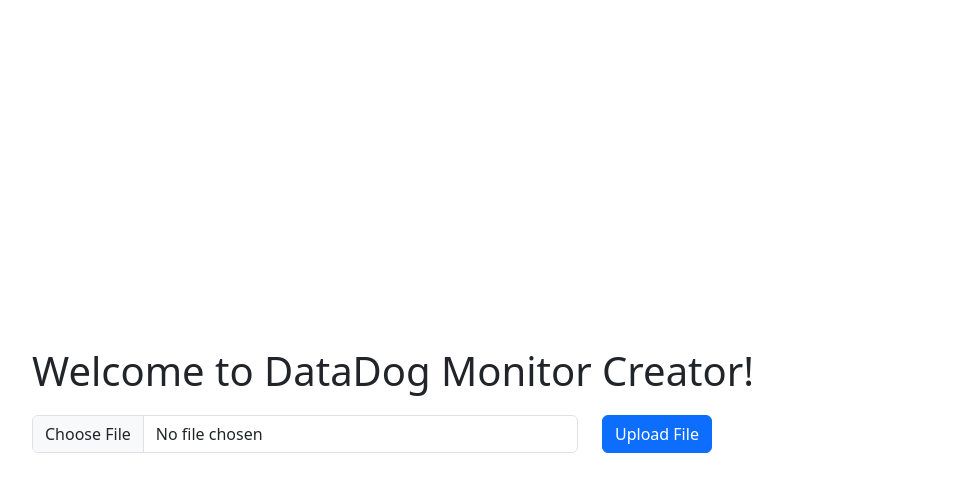
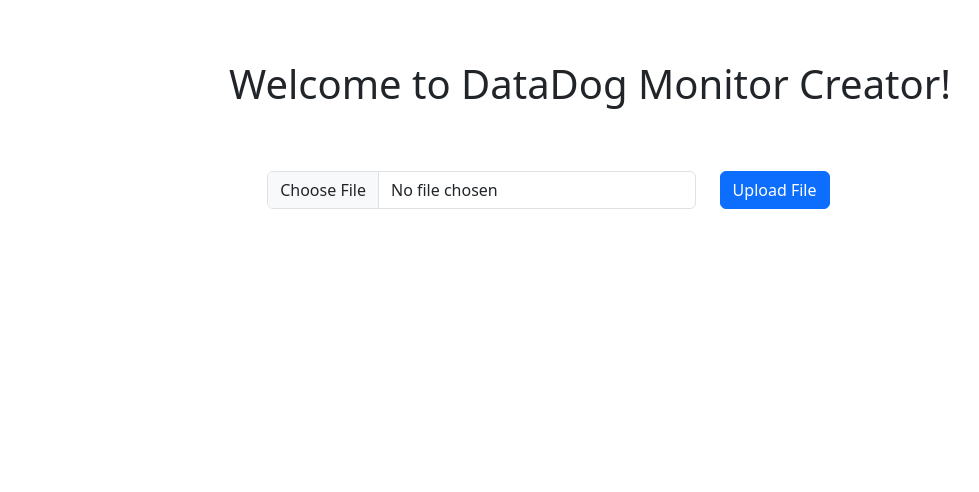
Before and after one commit to njmalafa/datadog-monitor-app, an Angular app: page / in a window 1280 px wide. Shown: the top 492 px of the page, without its empty margins (50-1029 px from the left). Built offline with nearby package versions, Linux system fonts and the light colour scheme; what ngx-papaparse would draw is missing.

Commit message:
Design and success or error messages

```diff
--- a/angular.json
+++ b/angular.json
@@ -97,10 +97,12 @@
               "src/assets"
             ],
             "styles": [
-              "src/styles.css",
+              "src/styles.scss",
               "node_modules/bootstrap/dist/css/bootstrap.min.css"
             ],
-            "scripts": []
+            "scripts": [
+              "node_modules/bootstrap/dist/js/bootstrap.bundle.min.js"
+            ]
           }
         }
       }
--- a/package.json
+++ b/package.json
@@ -20,6 +20,7 @@
     "@angular/router": "^16.1.0",
     "bootstrap": "^5.3.0",
     "file-saver": "^2.0.5",
+    "jszip": "^3.10.1",
     "ngx-papaparse": "^7.0.0",
     "rxjs": "~7.8.0",
     "tslib": "^2.3.0",
--- a/src/app/app.component.html
+++ b/src/app/app.component.html
@@ -1,15 +1,30 @@
 
-<div class="container">
+<div class="container fixed-container">
   <div class="row">
-    <h1 class="h1">Welcome to DataDog Monitor Creator!</h1>
+    <h1 class="h1 heading">Welcome to DataDog Monitor Creator!</h1>
+  </div>
+  <div class="row custom-form">
     <div class="col-md-6">
       <input type="file" #csvFileData class="form-control" placeholder="Username" aria-label="Username" aria-describedby="basic-addon1">
     </div>
     <div class="col-md-6">
       <button type="button" class="btn btn-primary" (click)="uploadCSV(csvFileData)">Upload File</button>
     </div>
+
+      <span *ngIf="successMessage"class="success-message">File uploaded and downloaded as JSON successfully!   <svg xmlns="http://www.w3.org/2000/svg" width="16" height="16" fill="currentColor" class="bi bi-check-circle" viewBox="0 0 16 16">
+        <path d="M8 15A7 7 0 1 1 8 1a7 7 0 0 1 0 14zm0 1A8 8 0 1 0 8 0a8 8 0 0 0 0 16z"/>
+        <path d="M10.97 4.97a.235.235 0 0 0-.02.022L7.477 9.417 5.384 7.323a.75.75 0 0 0-1.06 1.06L6.97 11.03a.75.75 0 0 0 1.079-.02l3.992-4.99a.75.75 0 0 0-1.071-1.05z"/>
+      </svg> </span>
+
+      <span *ngIf="errorMessage"class="error-message">Error!  <svg xmlns="http://www.w3.org/2000/svg" width="16" height="16" fill="currentColor" class="bi bi-x-circle" viewBox="0 0 16 16">
+        <path d="M8 15A7 7 0 1 1 8 1a7 7 0 0 1 0 14zm0 1A8 8 0 1 0 8 0a8 8 0 0 0 0 16z"/>
+        <path d="M4.646 4.646a.5.5 0 0 1 .708 0L8 7.293l2.646-2.647a.5.5 0 0 1 .708.708L8.707 8l2.647 2.646a.5.5 0 0 1-.708.708L8 8.707l-2.646 2.647a.5.5 0 0 1-.708-.708L7.293 8 4.646 5.354a.5.5 0 0 1 0-.708z"/>
+      </svg></span>
+
   </div>
 </div>
+
+
 
 <!-- <select [(ngModel)] = "selectedItem" (change)="onItemSelected()" style="margin: 10px;">
   <option *ngFor="let item of listItems" [value]="item">{{item}}</option>
--- a/src/app/app.component.scss
+++ b/src/app/app.component.scss
@@ -1,11 +1,21 @@
-.container {
-  display: flex;
-  flex-direction: column;
-  align-items: center;
-  justify-content: center;
-  height: 100vh;
 
-  h1 {
-    margin-bottom: 20px;
-  }
+.fixed-container{
+  margin-top: 60px;
 }
+.heading{
+  text-align: center;
+}
+.custom-form{
+  margin-left: 20%;
+  margin-top: 55px;
+}
+.success-message{
+  color:green;
+  margin-top: 20px;
+  margin-left: 50px;
+}
+.error-message{
+  color:red;
+  margin-top: 20px;
+  margin-left: 50px;
+}
--- a/src/app/app.component.ts
+++ b/src/app/app.component.ts
@@ -16,6 +16,8 @@
   selectedItem:string;
   listItems:string[] = ['oz','snp-ats','snp-atn','cpz'];
   monitorType :any;
+  successMessage:boolean=false;
+  errorMessage:boolean=false;
 
   constructor(private http: HttpClient, private papa: Papa) {
     this.selectedItem = this.listItems[0];
@@ -111,8 +113,16 @@
         const blob = new Blob([responseObj],{ type:'application/json'});
         const fileName = response.name;
         saveAs(blob, fileName);
+        this.successMessage= true;
+        setTimeout(() =>{
+          this.successMessage = false;
+        },5000);
       }, error => {
         console.error(error);
+        this.errorMessage= true;
+        setTimeout(() =>{
+          this.errorMessage = false;
+        },5000);
       });
 
   }
--- a/tsconfig.json
+++ b/tsconfig.json
@@ -19,6 +19,7 @@
     "target": "ES2022",
     "module": "ES2022",
     "useDefineForClassFields": false,
+    "allowSyntheticDefaultImports": true,
     "lib": [
       "ES2022",
       "dom"
```
Also changed, not shown: 1 other file (tests, documents, lock files or other folders).
